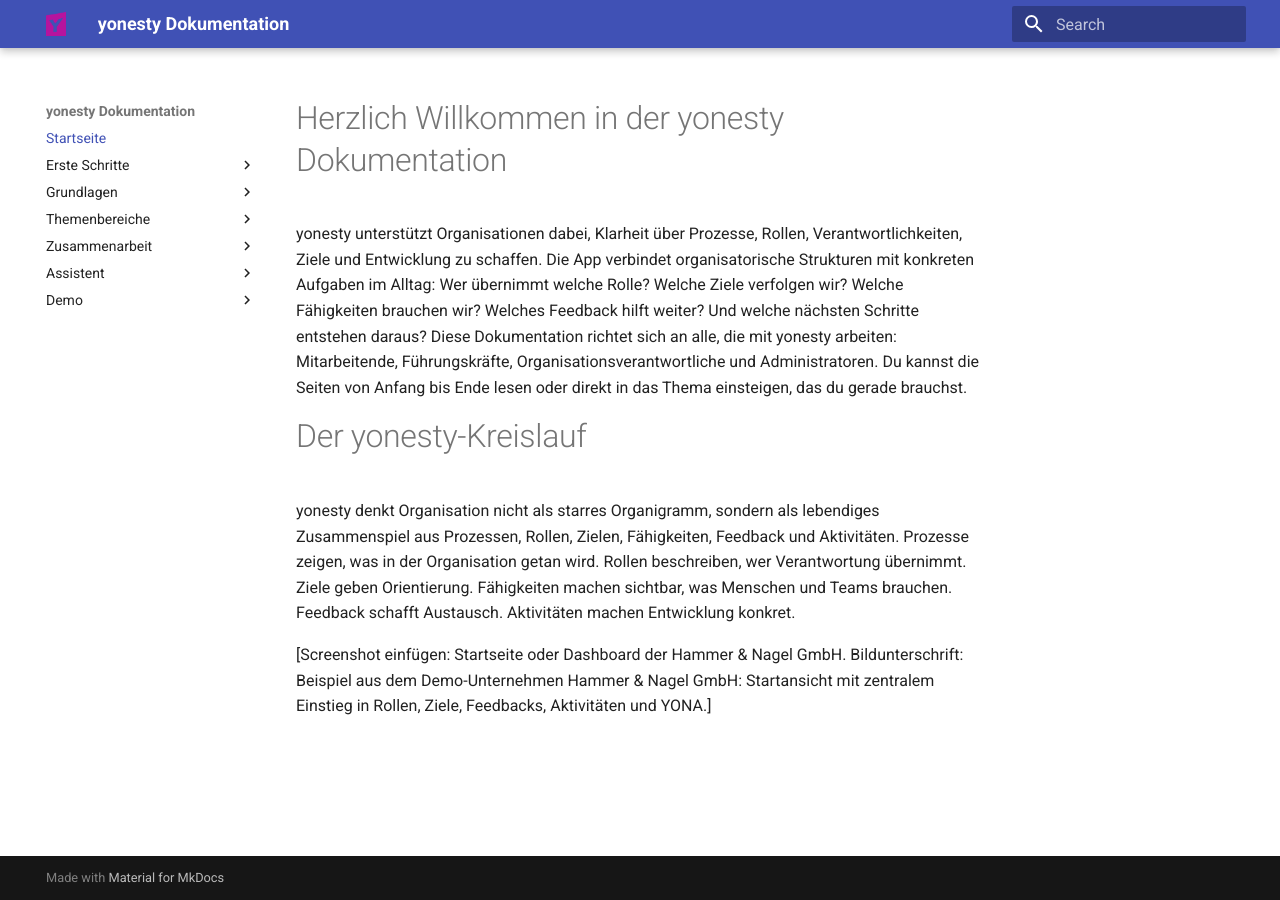
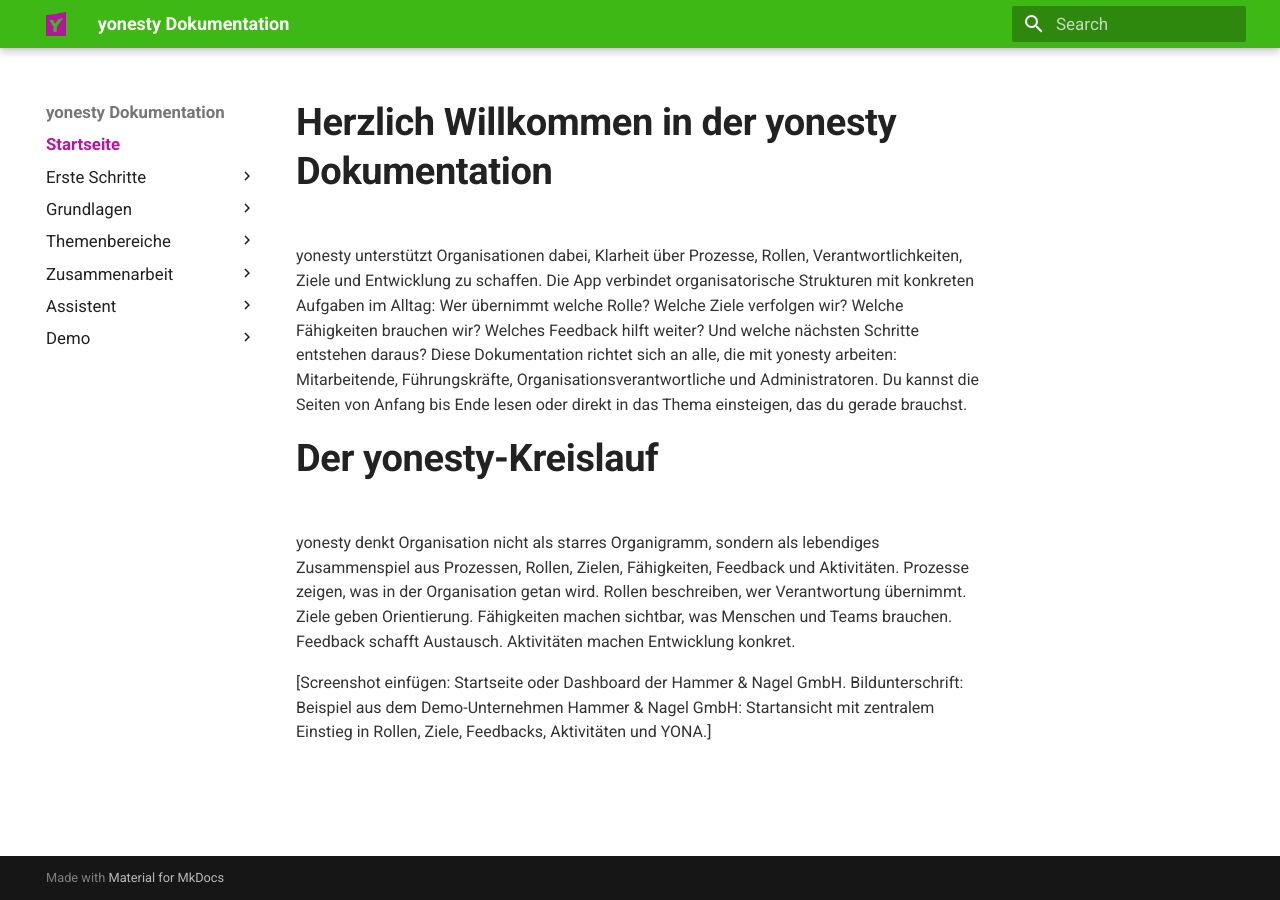
Before and after one commit to ricohaenelsoletti/yonesty, an MkDocs documentation site: the page built from docs/index.md, in a window 1280 px wide. Built offline with MkDocs 1.6.1 and Material for MkDocs 9.7.7, drawn with Linux system fonts in a browser that asks for light colours.

Commit message:
Update extra_css to use yonesty.css

```diff
--- a/mkdocs.yml
+++ b/mkdocs.yml
@@ -6,7 +6,7 @@
   favicon: assets/favicon.ico
 
 extra_css:
-  - stylesheets/extra.css
+  - stylesheets/yonesty.css
 
 nav:
   - Startseite: index.md
```
